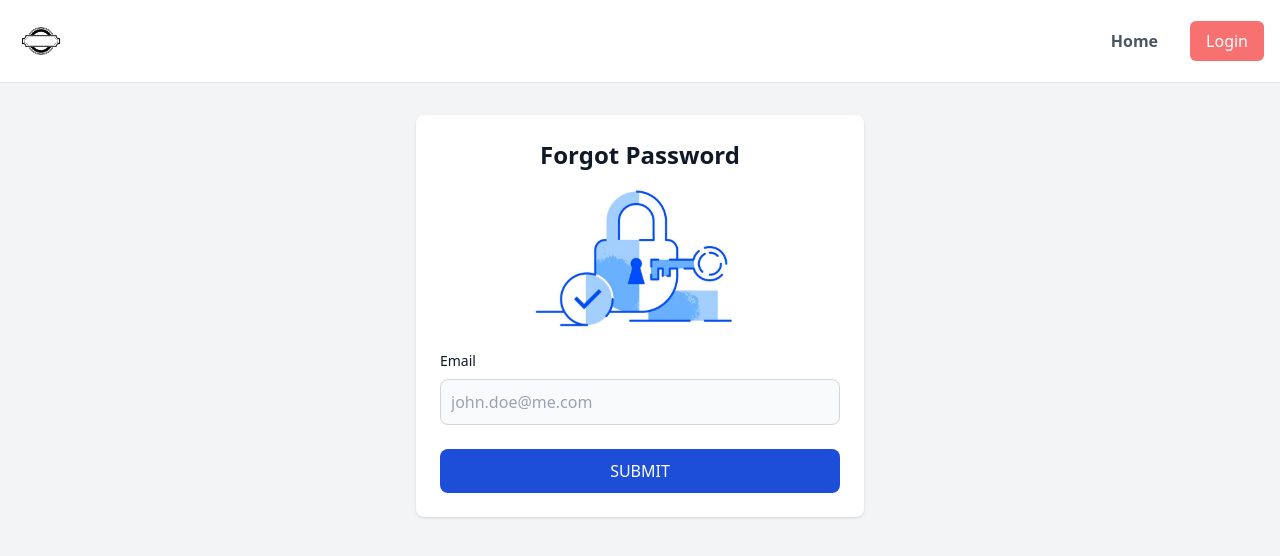
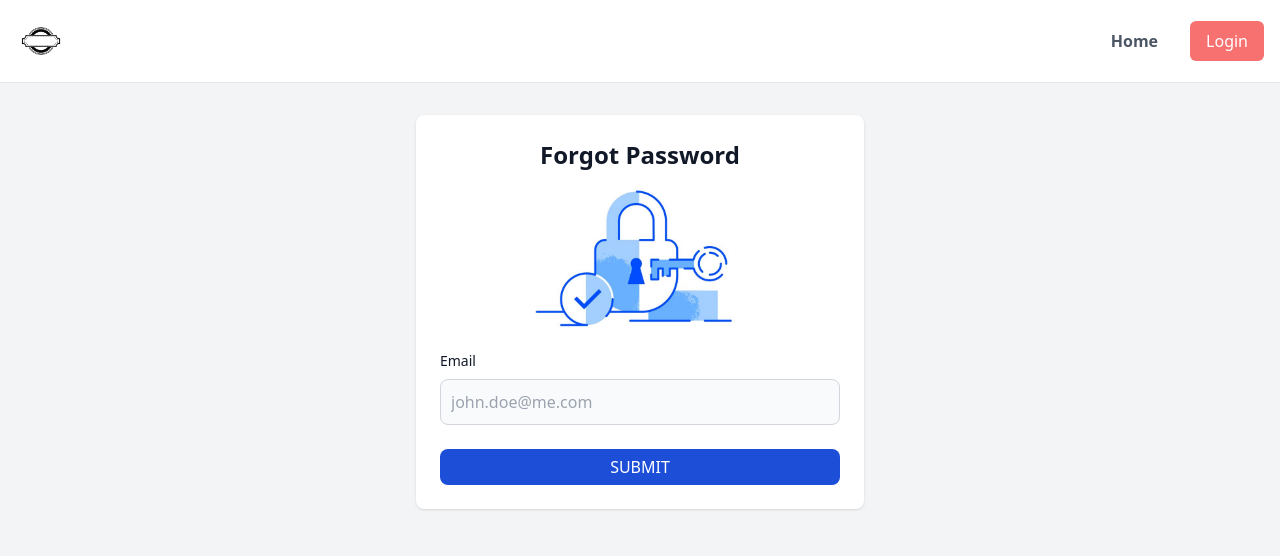
Before and after one commit to Aetyyy/SimpleAuth-NextJS, a Next.js app: page /forgot-password in a window 1280 px wide. Shown: the top 556 px of the page. Built offline with nearby package versions, Linux system fonts and the light colour scheme; no server answers.

Commit message:
Update resizing button and add type for Forgot Password button

```diff
--- a/src/components/buttons.tsx
+++ b/src/components/buttons.tsx
@@ -1,4 +1,5 @@
 "use client";
+import { ForgotPasswordButtonProps } from "@/types/forgot.i";
 import { useFormStatus } from "react-dom";
 
 export const RegisterButton = () => {
@@ -7,7 +8,7 @@ export const RegisterButton = () => {
     <button
       type="submit"
       disabled={pending}
-      className="w-full text-white bg-blue-700 font-medium rounded-lg px-5 py-2.5 text-center uppercase hover:bg-blue-800"
+      className="w-full text-white bg-blue-700 font-medium rounded-lg px-5 py-1.5 text-center uppercase hover:bg-blue-800"
     >
       {pending ? "Registering..." : "Register"}
     </button>
@@ -20,7 +21,7 @@ export const LoginButton = () => {
     <button
       type="submit"
       disabled={pending}
-      className="w-full text-white bg-blue-700 font-medium rounded-lg px-5 py-2.5 text-center uppercase hover:bg-blue-800"
+      className="w-full text-white bg-blue-700 font-medium rounded-lg px-5 py-1.5 text-center uppercase hover:bg-blue-800"
     >
       {pending ? "Logging in..." : "Login"}
     </button>
@@ -33,22 +34,23 @@ export const ResetPasswordButton = () => {
     <button
       type="submit"
       disabled={pending}
-      className="w-full text-white bg-blue-700 font-medium rounded-lg px-5 py-2.5 text-center uppercase hover:bg-blue-800"
+      className="w-full text-white bg-blue-700 font-medium rounded-lg px-5 py-1.5 text-center uppercase hover:bg-blue-800"
     >
       {pending ? "Resetting..." : "Confirm"}
     </button>
   );
 };
 
-export const ForgotPasswordButton = () => {
-  const { pending } = useFormStatus();
+export const ForgotPasswordButton = ({
+  isSubmitting,
+}: ForgotPasswordButtonProps) => {
   return (
     <button
       type="submit"
-      disabled={pending}
-      className="w-full text-white bg-blue-700 font-medium rounded-lg px-5 py-2.5 text-center uppercase hover:bg-blue-800"
+      disabled={isSubmitting}
+      className="w-full text-white bg-blue-700 font-medium rounded-lg px-5 py-1.5 text-center uppercase hover:bg-blue-800"
     >
-      {pending ? "Submitting..." : "Submit"}
+      {isSubmitting ? "Submitting..." : "Submit"}
     </button>
   );
 };
```
